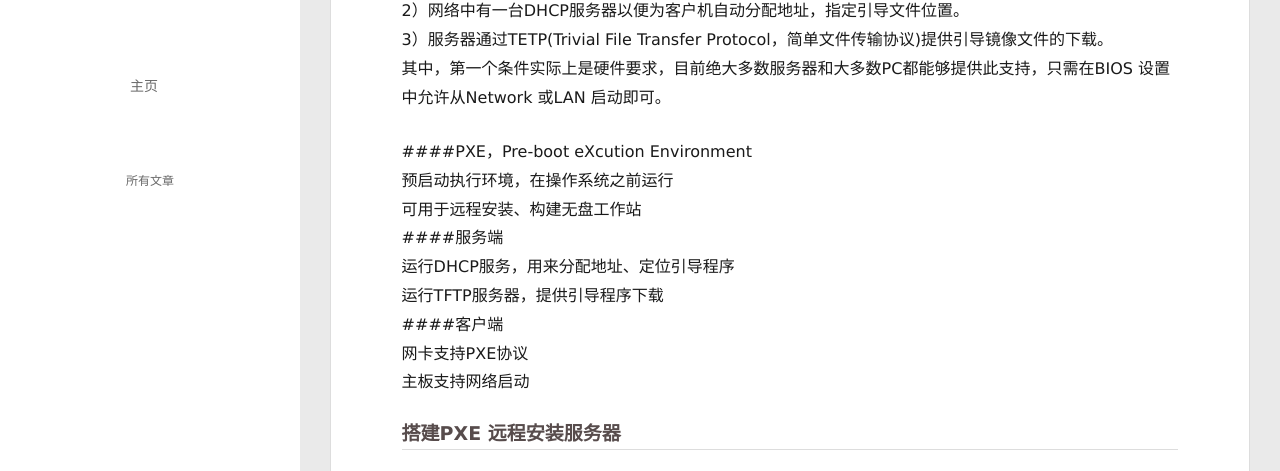
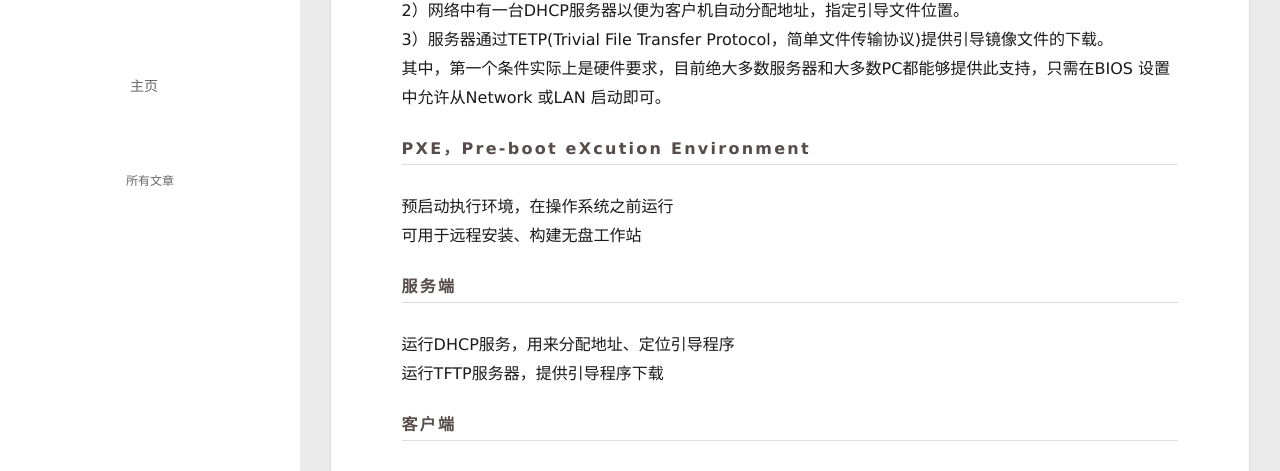
Before and after one commit to zzeluo/zzeluo.github.io, a plain HTML site: page 2020/06/29/PXE高效批量网络装机/index.html in a window 1280 px wide. Shown: the part 329-800 px from the top of the page. Drawn offline with Linux system fonts and the light colour scheme; files whose address does not match are found by name.

Commit message:
Site updated: 2020-06-29 22:48:27

```diff
--- a/2020/06/29/PXE高效批量网络装机/index.html
+++ b/2020/06/29/PXE高效批量网络装机/index.html
@@ -24,7 +24,7 @@
 <meta property="og:image" content="http://yoursite.com/2020/06/29/PXE%E9%AB%98%E6%95%88%E6%89%B9%E9%87%8F%E7%BD%91%E7%BB%9C%E8%A3%85%E6%9C%BA/img/6.29.5.png">
 <meta property="og:image" content="http://yoursite.com/2020/06/29/PXE%E9%AB%98%E6%95%88%E6%89%B9%E9%87%8F%E7%BD%91%E7%BB%9C%E8%A3%85%E6%9C%BA/img/6.29.4.png">
 <meta property="article:published_time" content="2020-06-29T06:02:13.000Z">
-<meta property="article:modified_time" content="2020-06-29T14:44:20.659Z">
+<meta property="article:modified_time" content="2020-06-29T14:48:04.742Z">
 <meta property="article:author" content="择萝">
 <meta property="article:tag" content="pxe">
 <meta name="twitter:card" content="summary">
@@ -198,8 +198,11 @@
   <div class="article-entry" itemprop="articleBody">
 
     <h2 id="部署PXE远程安装服务"><a href="#部署PXE远程安装服务" class="headerlink" title="部署PXE远程安装服务"></a>部署PXE远程安装服务</h2><p>PXE 是由Intel公司开发的网络引导技术，工作在Client/Server 模式，允许客户机通过网络从远程服务器下载引导镜像，并加载安装文件或者整个操作系统。<br>若要搭建PXE 网络系统，必须满足以下几个前提条件。<br>1）客户机的网卡支持PXE 协议（集成BOOTROM 芯片），且主板支持网络引导。<br>2）网络中有一台DHCP服务器以便为客户机自动分配地址，指定引导文件位置。<br>3）服务器通过TETP(Trivial File Transfer Protocol，简单文件传输协议)提供引导镜像文件的下载。<br>其中，第一个条件实际上是硬件要求，目前绝大多数服务器和大多数PC都能够提供此支持，只需在BIOS 设置中允许从Network 或LAN 启动即可。</p>
-<p>####PXE，Pre-boot eXcution Environment<br>预启动执行环境，在操作系统之前运行<br>可用于远程安装、构建无盘工作站<br>####服务端<br>运行DHCP服务，用来分配地址、定位引导程序<br>运行TFTP服务器，提供引导程序下载<br>####客户端<br>网卡支持PXE协议<br>主板支持网络启动</p>
-<h3 id="搭建PXE-远程安装服务器"><a href="#搭建PXE-远程安装服务器" class="headerlink" title="搭建PXE 远程安装服务器"></a>搭建PXE 远程安装服务器</h3><p>本例的 PXE 远程安装服务器集成了 CentOS 7安装源，TFTP服务，DHCP服务，能够向客户机裸机发送PXE 引导程序，Linux内核，启动菜单等数据，以及提供安装文件。<br>###基本部署过程<br>准备CentOS 7 安装源（YUM仓库）<br>启用TFTP服务，并提供内核、引导程序<br>启用DHCP服务，用来分配地址、指出引导程序位置<br>配置启动菜单</p>
+<h4 id="PXE，Pre-boot-eXcution-Environment"><a href="#PXE，Pre-boot-eXcution-Environment" class="headerlink" title="PXE，Pre-boot eXcution Environment"></a>PXE，Pre-boot eXcution Environment</h4><p>预启动执行环境，在操作系统之前运行<br>可用于远程安装、构建无盘工作站</p>
+<h4 id="服务端"><a href="#服务端" class="headerlink" title="服务端"></a>服务端</h4><p>运行DHCP服务，用来分配地址、定位引导程序<br>运行TFTP服务器，提供引导程序下载</p>
+<h4 id="客户端"><a href="#客户端" class="headerlink" title="客户端"></a>客户端</h4><p>网卡支持PXE协议<br>主板支持网络启动</p>
+<h3 id="搭建PXE-远程安装服务器"><a href="#搭建PXE-远程安装服务器" class="headerlink" title="搭建PXE 远程安装服务器"></a>搭建PXE 远程安装服务器</h3><p>本例的 PXE 远程安装服务器集成了 CentOS 7安装源，TFTP服务，DHCP服务，能够向客户机裸机发送PXE 引导程序，Linux内核，启动菜单等数据，以及提供安装文件。</p>
+<h3 id="基本部署过程"><a href="#基本部署过程" class="headerlink" title="基本部署过程"></a>基本部署过程</h3><p>准备CentOS 7 安装源（YUM仓库）<br>启用TFTP服务，并提供内核、引导程序<br>启用DHCP服务，用来分配地址、指出引导程序位置<br>配置启动菜单</p>
 <h4 id="1-准备CentOS-安装源"><a href="#1-准备CentOS-安装源" class="headerlink" title="1. 准备CentOS 安装源"></a>1. 准备CentOS 安装源</h4><p>CentOS 7 的网络安装源一般通过 HTTP,FTP 协议发布，另外也支持NFS（Network File System，网络文件系统）协议。<br>  采用FTP 协议发布安装源，可以在服务器上部署一个YUM 软件仓库。</p>
 <figure class="highlight bash"><table><tr><td class="gutter"><pre><span class="line">1</span><br><span class="line">2</span><br><span class="line">3</span><br><span class="line">4</span><br><span class="line">5</span><br><span class="line">6</span><br><span class="line">7</span><br><span class="line">8</span><br><span class="line">9</span><br><span class="line">10</span><br><span class="line">11</span><br></pre></td><td class="code"><pre><span class="line">[root@ns1 ~]<span class="comment"># mkdir /var/ftp/centos7</span></span><br><span class="line">[root@ns1 ~]<span class="comment"># cp -rf /media/cdrom/* /var/ftp/centos7/</span></span><br><span class="line">[root@ns1 ~]<span class="comment"># vim /etc/yum.repos.d/centos-my.repo </span></span><br><span class="line">[my]</span><br><span class="line">name=my repodata</span><br><span class="line">baseurl=ftp://192.168.160.7/centos7</span><br><span class="line">enabled=1</span><br><span class="line">gpgcheck=0</span><br><span class="line"></span><br><span class="line">:wq</span><br><span class="line">[root@ns1 ~]<span class="comment"># systemctl start vsftpd</span></span><br></pre></td></tr></table></figure>
 
```
Also changed, not shown: index.html (+5 -2 lines).
